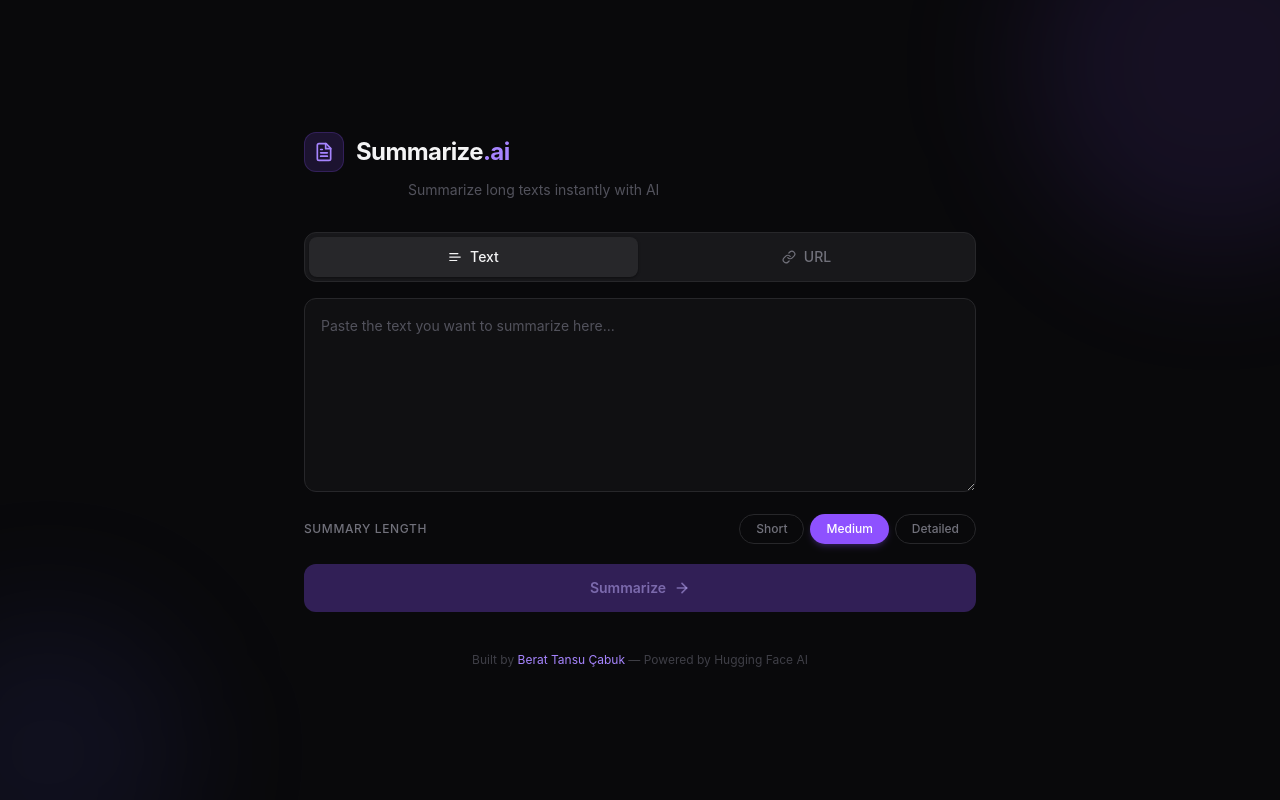
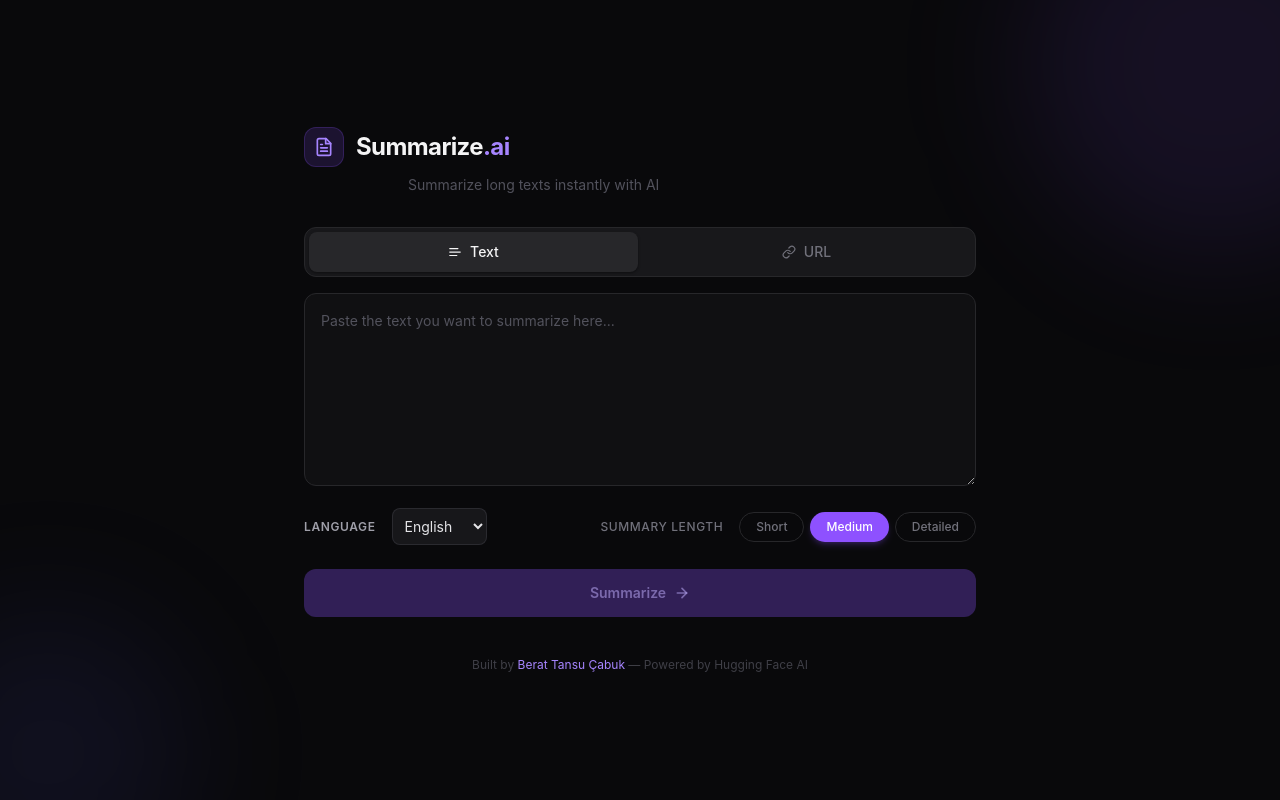
Before and after one commit to BeratTansu/ai-summarizer, a React (Vite) app in the folder frontend/: page / in a window 1280 px wide. Built offline with nearby package versions, Linux system fonts and the light colour scheme.

Commit message:
feat: add multi-language support to frontend and backend

```diff
--- a/frontend/src/App.jsx
+++ b/frontend/src/App.jsx
@@ -10,6 +10,7 @@
   const [truncated, setTruncated] = useState(false)
   const [inputMode, setInputMode] = useState('text')
   const [copied, setCopied] = useState(false)
+  const [language, setLanguage] = useState('English')
 
   const handleSummarize = async () => {
     setError('')
@@ -24,7 +25,8 @@
         body: JSON.stringify({
           text: inputMode === 'text' ? text : "",
           url: inputMode === 'url' ? url : "",
-          length: length
+          length: length,
+          language: language
         }),
       })
 
@@ -136,8 +138,25 @@
           )}
         </div>
 
-        {/* Length Selection */}
-        <div className="flex items-center justify-between mb-5">
+        <div className="flex flex-col sm:flex-row justify-between items-start sm:items-center gap-6 mb-6">
+
+          {/* 1. Language Selector */}
+          <div className="flex items-center gap-4">
+            <span className="text-xs font-semibold text-zinc-400 tracking-wider uppercase">Language</span>
+            <select
+              value={language}
+              onChange={(e) => setLanguage(e.target.value)}
+              className="bg-zinc-800/50 text-zinc-200 text-sm rounded-lg focus:ring-violet-500 focus:border-violet-500 block p-2 border border-zinc-700/50 outline-none transition-all cursor-pointer hover:bg-zinc-800"
+            >
+              <option value="English">English</option>
+              <option value="Turkish">Türkçe</option>
+              <option value="German">Deutsch</option>
+              <option value="French">Français</option>
+            </select>
+          </div>
+
+          {/* 2. Summary Length Selector */}
+          <div className="flex items-center gap-4">
             <span className="text-xs text-zinc-500 uppercase tracking-wider font-medium">Summary length</span>
             <div className="flex gap-1.5">
               {[
@@ -158,6 +177,8 @@
                 </button>
               ))}
             </div>
+          </div>
+
         </div>
 
         {/* Summarize Button */}
```
Also changed, not shown: 1 other file (tests, documents, lock files or other folders). Lines whose indentation alone changed are shown as unchanged.
